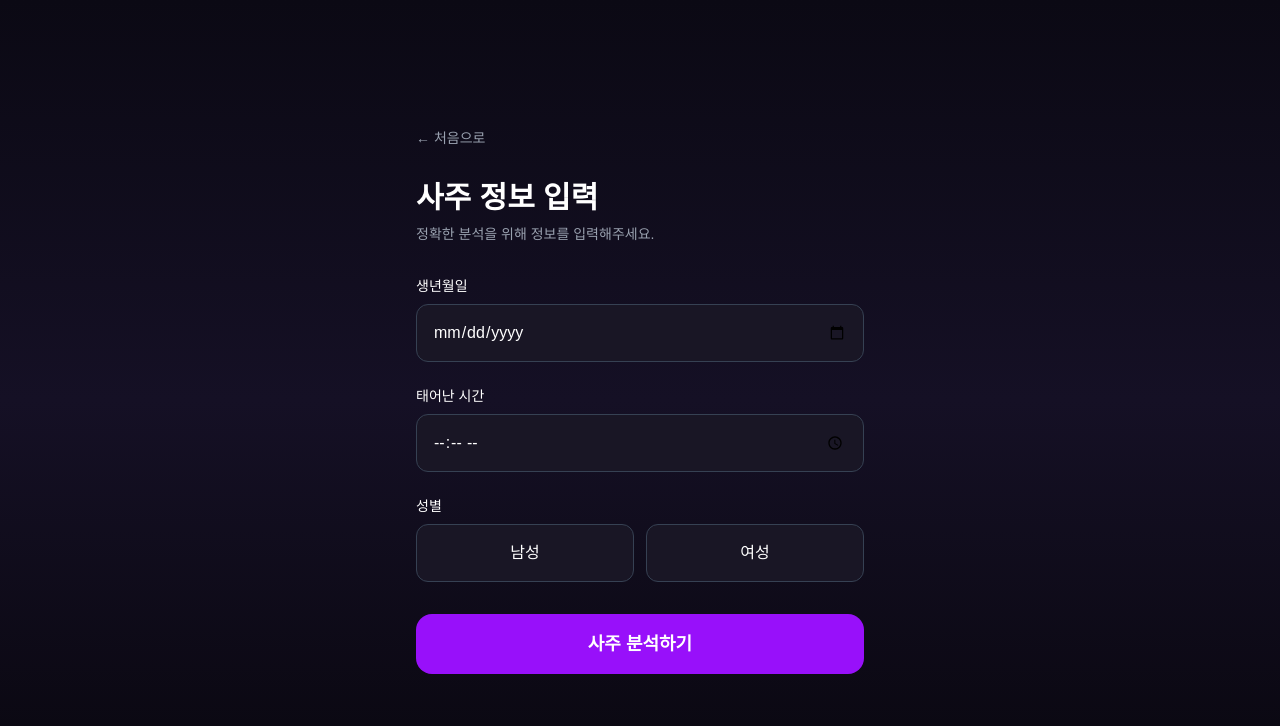
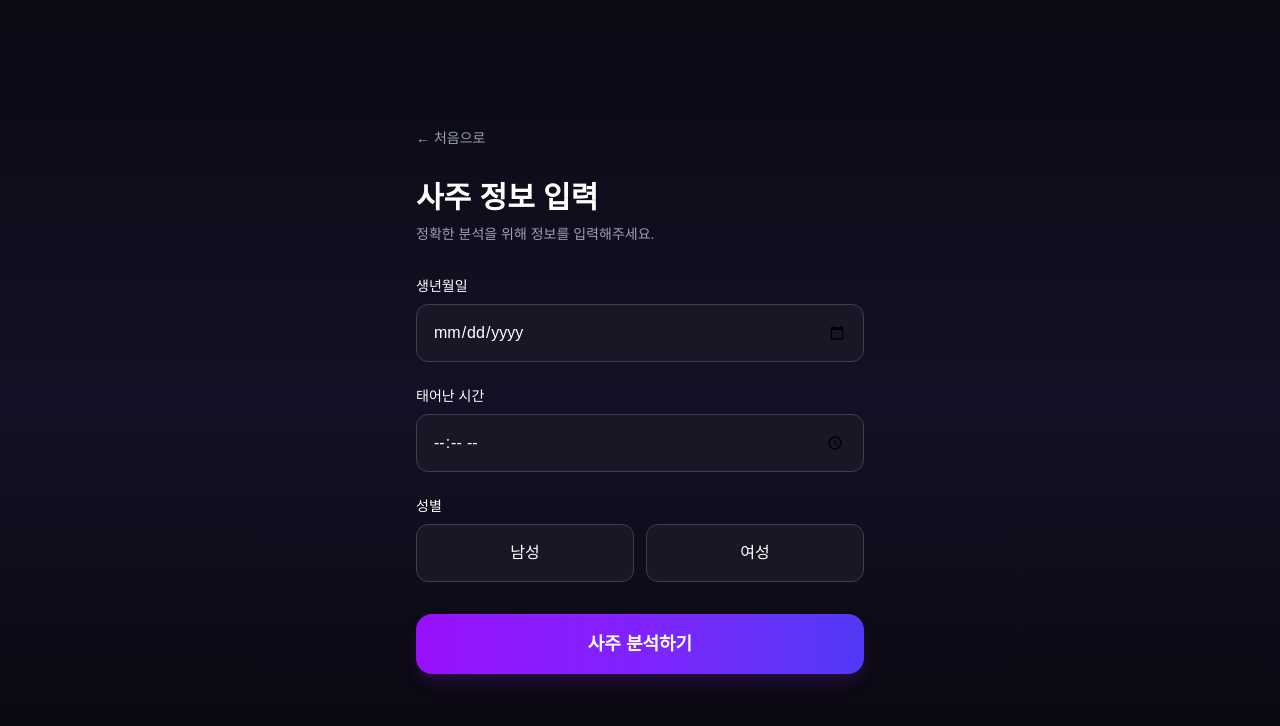
Before and after one commit to JiHoon0129/ai-saju, a Next.js app: page / in a window 1280 px wide. Both pictures are taken after a click on the button "사주 분석 시작하기". Shown: the top 726 px of the page. Built offline with nearby package versions, Linux system fonts and the light colour scheme.

Commit message:
디자인 3차 분석 버튼 개선
Updated button styling to use a gradient background and added shadow effects.

```diff
--- a/app/page.tsx
+++ b/app/page.tsx
@@ -242,7 +242,8 @@ export default function Home() {
               <button
                 onClick={startAnalysis}
                 disabled={loading}
-                className="mt-2 w-full rounded-2xl bg-purple-600 px-6 py-4 text-lg font-bold transition hover:bg-purple-500 disabled:cursor-not-allowed disabled:opacity-50"
+                className="mt-2 w-full rounded-2xl bg-gradient-to-r from-purple-600 via-violet-600 to-indigo-600 px-6 py-4 text-lg font-bold shadow-lg shadow-purple-900/30 transition hover:scale-[1.02] hover:from-purple-500 hover:via-violet-500 hover:to-indigo-500 disabled:cursor-not-allowed disabled:opacity-50"
+
               >
                 {loading
                   ? "🔮 사주를 분석하고 있습니다..."
@@ -273,6 +274,7 @@ export default function Home() {
               입력하신 생년월일과 태어난 시간을 바탕으로
               <br />
               전통 사주 해석을 참고하여 AI가 분석한 결과입니다.
+
             </p>
 
           </div>
```
